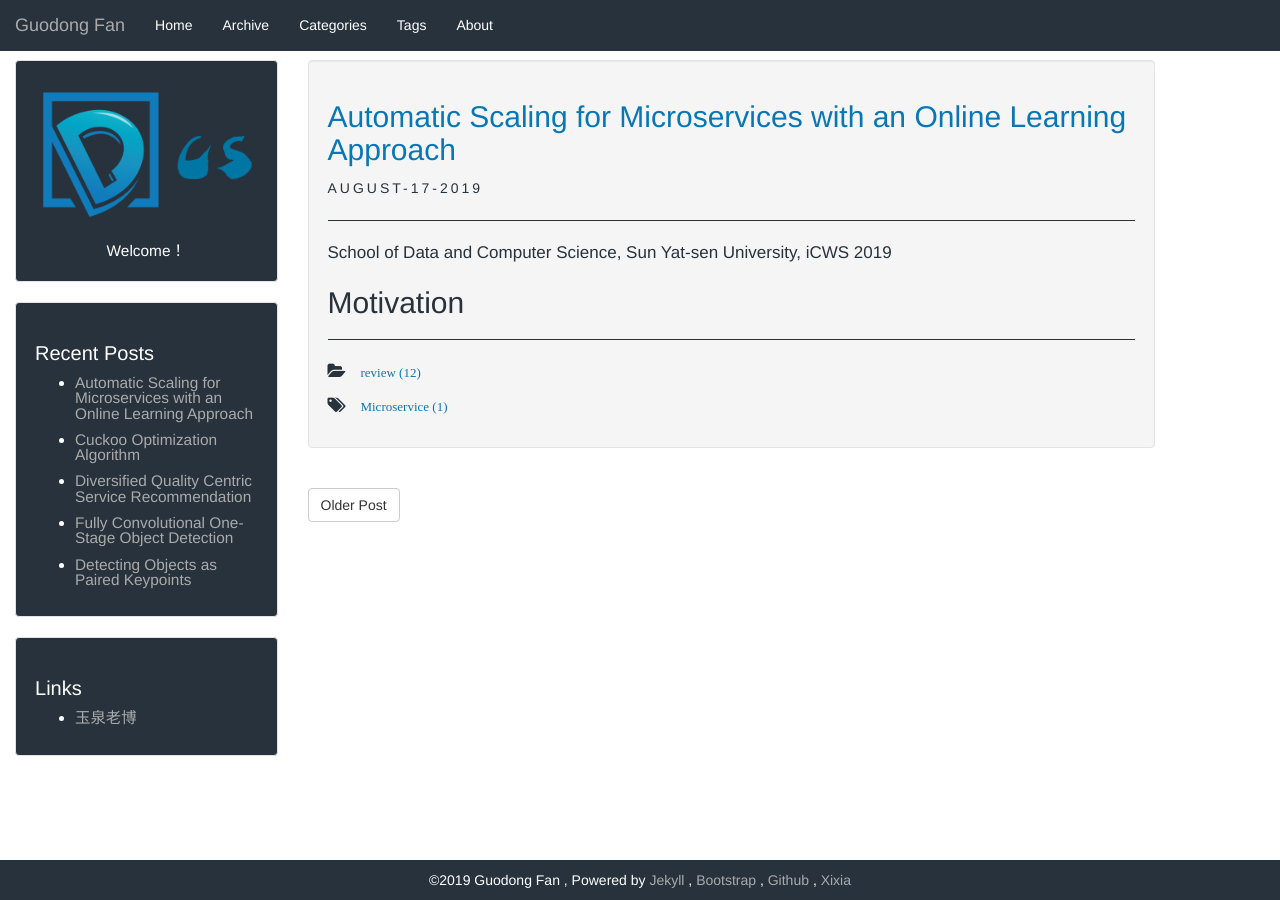
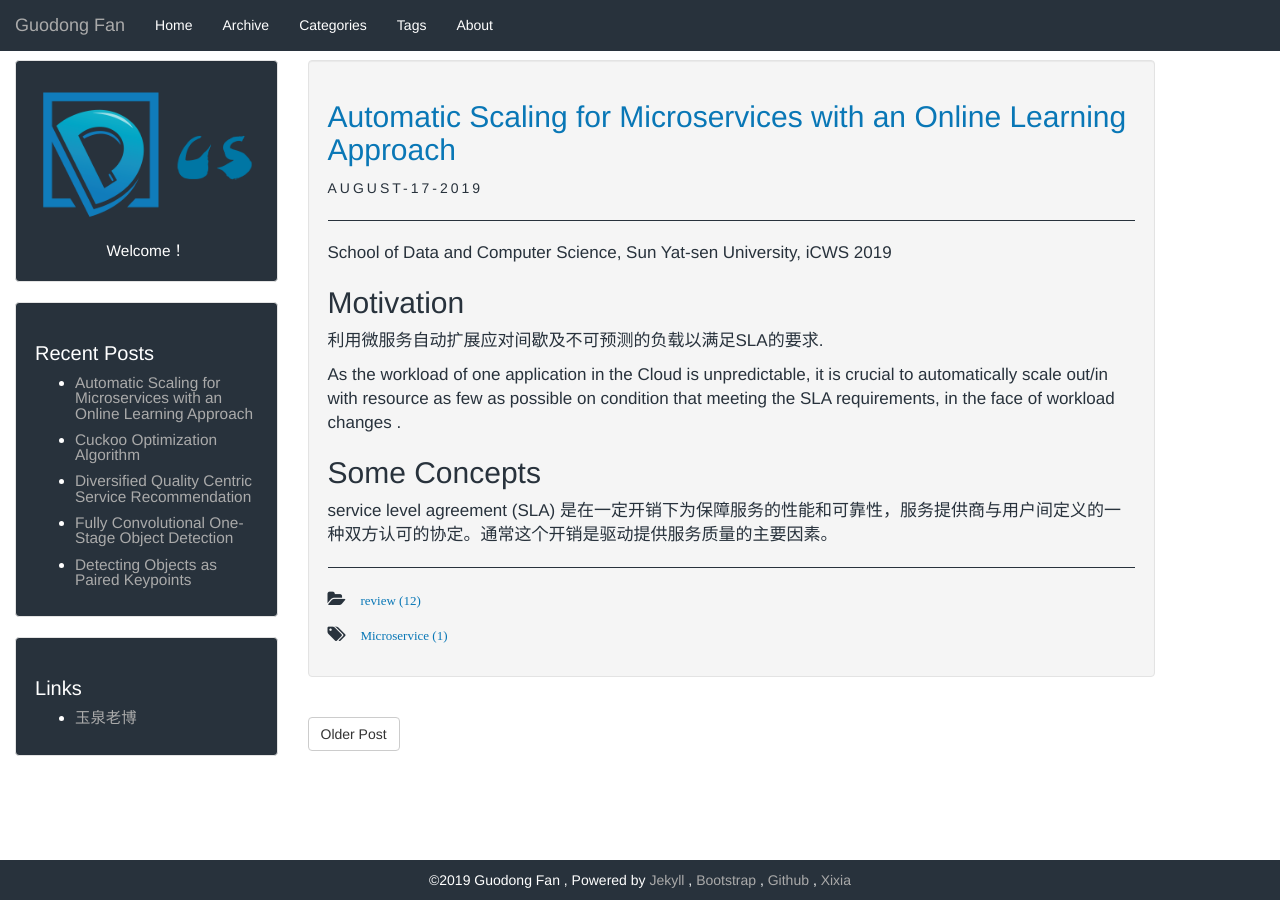
Before and after one commit to GuodongFan/GuodongFan.github.io, a Jekyll site: the page built from _posts/2019-08-17-Microscaler.md, in a window 1280 px wide. Built offline with Jekyll 4.4.1, drawn with Linux system fonts in a browser that asks for light colours; our own code applies the rules of GitHub Pages for plain Markdown files.

Commit message:
Update 2019-08-17-Microscaler.md

```diff
--- a/_posts/2019-08-17-Microscaler.md
+++ b/_posts/2019-08-17-Microscaler.md
@@ -7,3 +7,12 @@ tag: Microservice
 School of Data and Computer Science, Sun Yat-sen University, iCWS 2019
 
 ## Motivation
+
+利用微服务自动扩展应对间歇及不可预测的负载以满足SLA的要求.
+
+
+As the workload of one application in the Cloud is unpredictable, it is crucial to automatically scale out/in with resource as few as possible on condition that meeting the SLA requirements, in the face of workload changes .
+
+## Some Concepts
+
+service level agreement (SLA) 是在一定开销下为保障服务的性能和可靠性，服务提供商与用户间定义的一种双方认可的协定。通常这个开销是驱动提供服务质量的主要因素。
```
